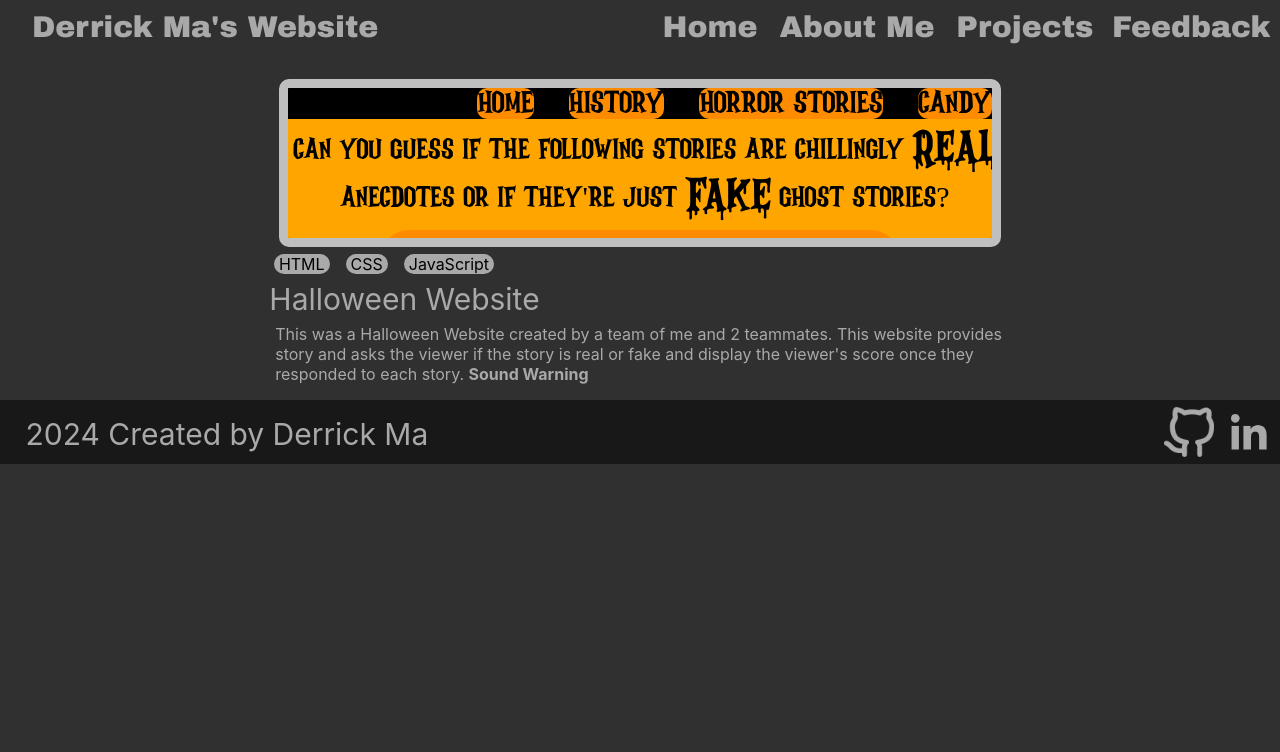
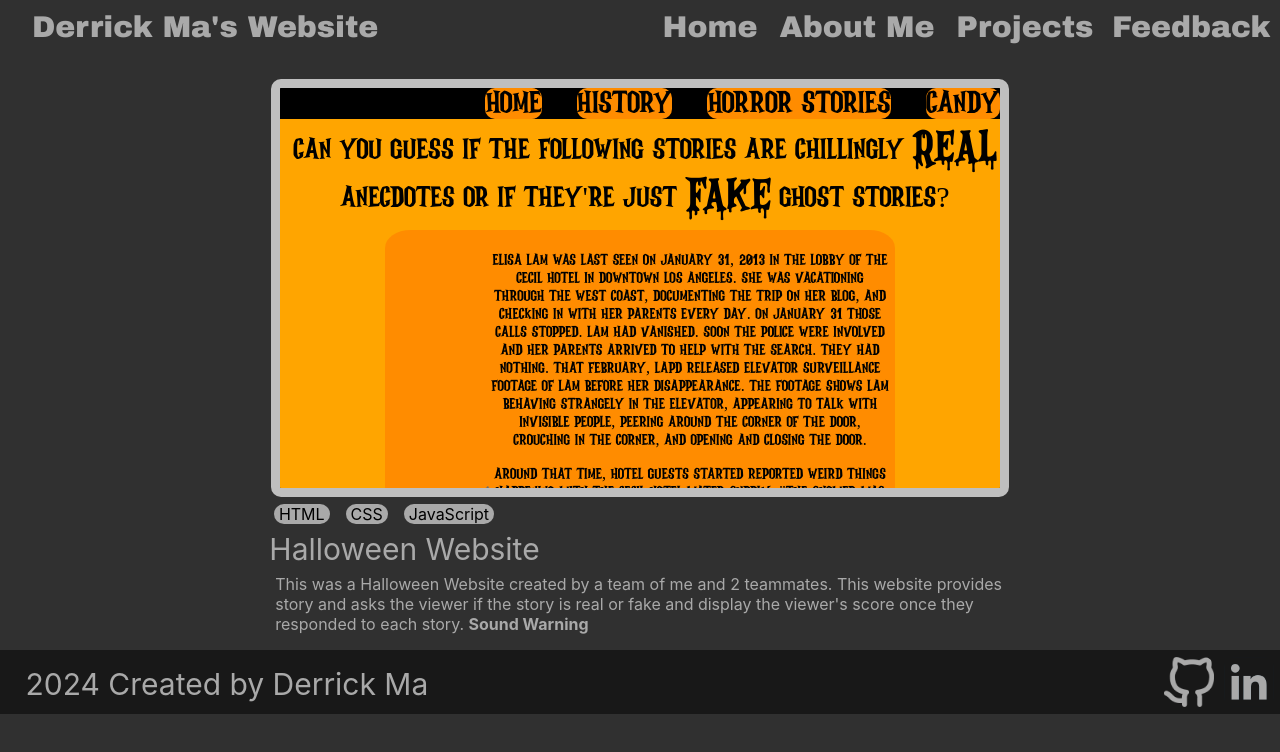
Before and after one commit to DerrickMa2005/DerrickMa2005.github.io, a plain HTML site: page projects.html in a window 1280 px wide. Drawn offline with Linux system fonts and the light colour scheme.

Commit message:
Add files via upload

```diff
--- a/style.css
+++ b/style.css
@@ -453,9 +453,10 @@ img {
     left: -18.4%;
 }
 .projectvid {
-    width: 55%;
+    width: 45rem;
     border-radius: 10px;
     border: #BFBFBF solid 0.6rem;
+    height: 25rem;
 }
 .description2 {
     max-width: 57%;
```
